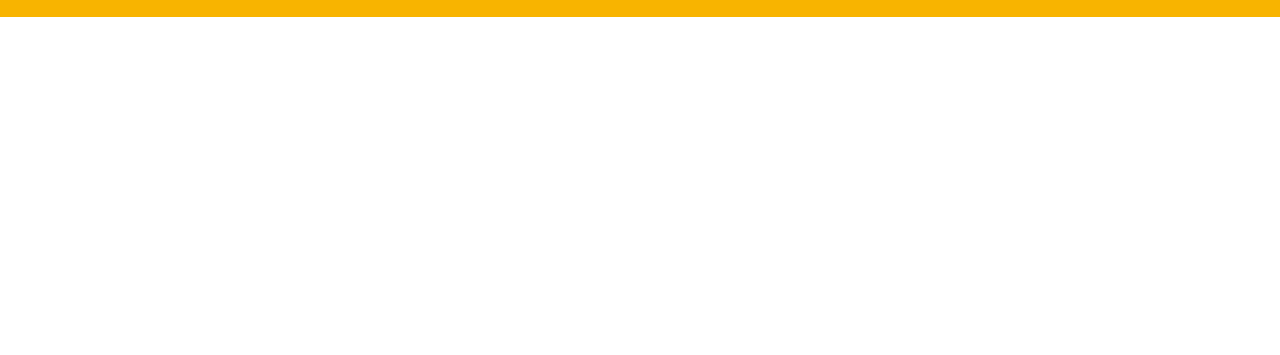
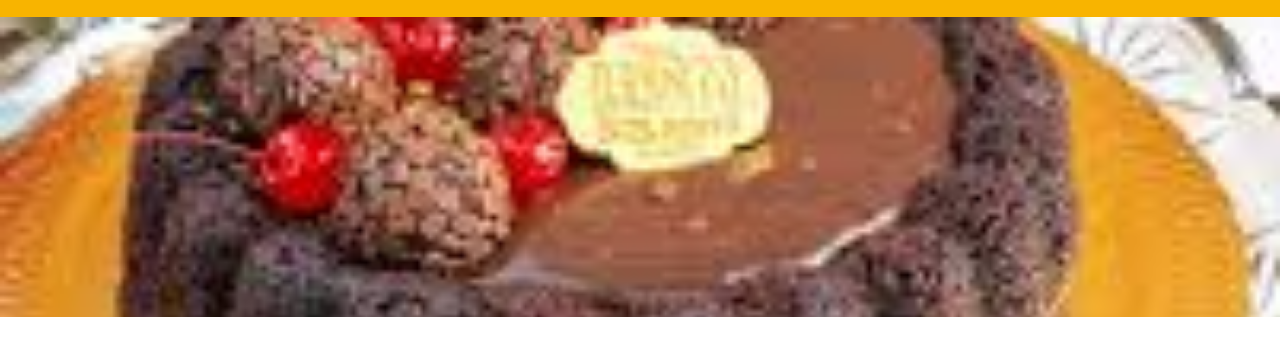
Before and after one commit to Esteves0/confeitaria_sempre_doce, a plain HTML site: page index.html in a window 1280 px wide. Shown: the part 179-534 px from the top of the page. Drawn offline with Linux system fonts and the light colour scheme.

Commit message:
Com carrosel

```diff
--- a/assets/css/index.css
+++ b/assets/css/index.css
@@ -50,3 +50,9 @@ nav ul li a:hover {
     text-decoration: underline;
     color: #f87c00;
 }
+
+.img-carrosel {
+    width: 100%;
+    object-fit: cover;
+    height: 300px;
+}
--- /dev/null
+++ b/assets/js/index.js
@@ -0,0 +1,29 @@
+//Criar a lista de imagens
+
+let imagens = [
+    'assets/img/bolo-capa-1.jpg',
+    'assets/img/bolo-capa-2.jpg',
+    'assets/img/bolo-capa-3.jpg'
+]
+
+
+let indiceAtualListaImagem = 0
+
+
+function exibirImagem(){
+    let imagemCarrosel = document.getElementById('img-carrosel')
+    imagemCarrosel.src = imagens[indiceAtualListaImagem]
+}
+
+//Lógica para exibir as imagens a cada 5 segundos
+setInterval(function() {
+    exibirImagem()
+    indiceAtualListaImagem++
+    //Verifica se chegou no fim das imagens
+    if (indiceAtualListaImagem>2){
+        indiceAtualListaImagem = 0
+    }
+}, 5000);
+
+exibirImagem()
+indiceAtualListaImagem++
--- a/index.html
+++ b/index.html
@@ -35,5 +35,15 @@
              </nav>
         </div>
     </header>
+
+    <!-- Carrosel de imagem -->
+
+    <section class="carrosel">
+        <div>
+            <img class="img-carrosel" id="img-carrosel" src="" alt="">
+        </div>
+    </section>
 </body>
+
+<script src="assets/js/index.js"></script>
 </html>
```
Also changed, not shown: assets/img/bolo-capa-1.jpg (added), assets/img/bolo-capa-2.jpg (added), assets/img/bolo-capa-3.jpg (added).
